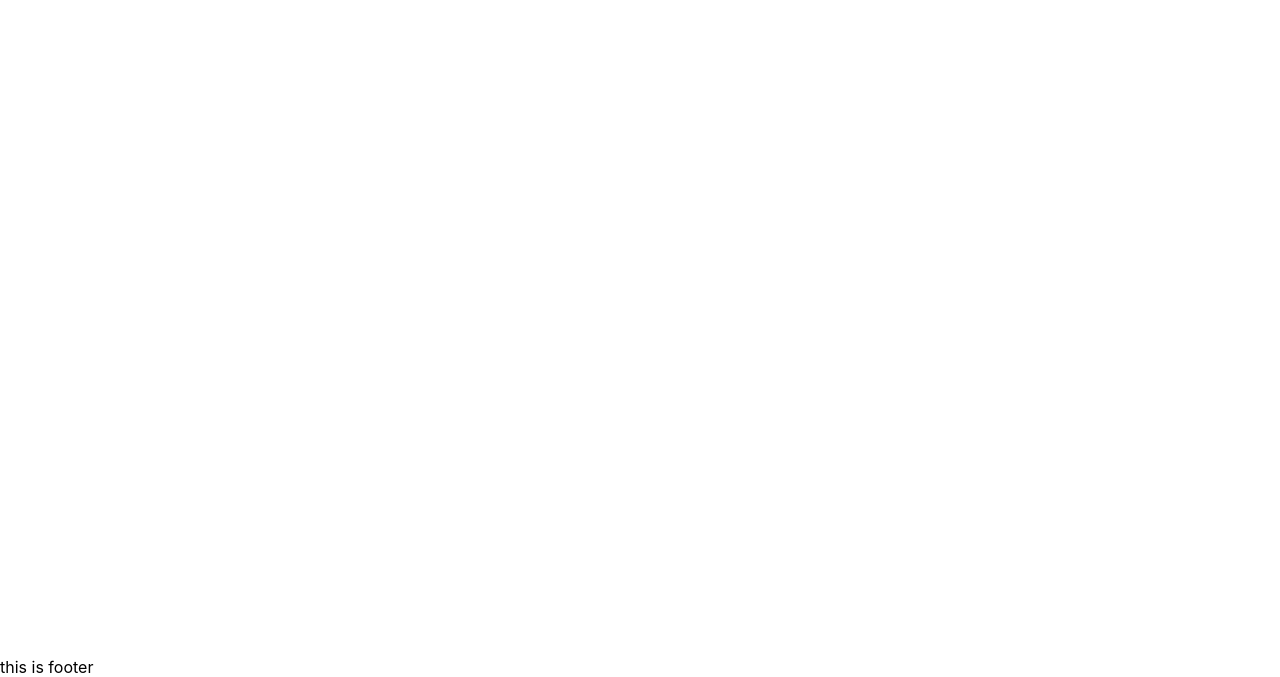
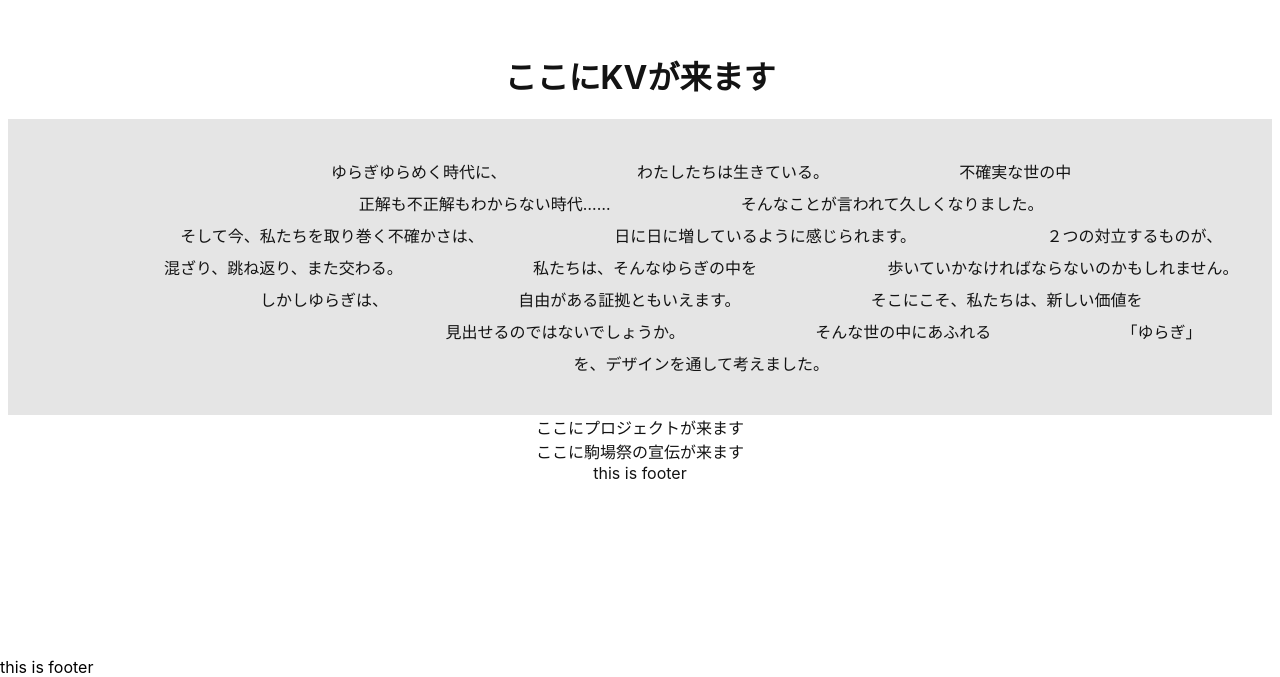
Before and after one commit to designingplusnine/komafes-2021, a Next.js app: page / in a window 1280 px wide. Shown: the part 143-820 px from the top of the page. Built offline with nearby package versions, Linux system fonts and the light colour scheme.

Commit message:
add margin left

```diff
--- a/components/TopPage/Kv.tsx
+++ b/components/TopPage/Kv.tsx
@@ -1,4 +1,8 @@
 import { NextPage } from 'next';
-import styles from '../styles/TopPage/concept.module.scss';
+import styles from './concept.module.scss';
 
-export const Kv: NextPage = () => <div></div>;
+export const Kv: NextPage = () =>
+<div>
+    {/* write here */}
+    <h1>ここにKVが来ます</h1>
+</div>;
--- a/components/TopPage/concept.module.scss
+++ b/components/TopPage/concept.module.scss
@@ -1 +1,16 @@
-@import '../styles/vars'
+@import '../../styles/vars';
+
+@media screen and (min-width: 900px) {
+.concept__box{
+    text-align:center;
+    width:100%;
+    background-color:#E5E5E5;
+    padding:32px 16px;
+}
+.concept__statement{
+    margin-right:0;
+    padding: 4px;
+    display:inline-block;
+}
+
+}
--- a/components/TopPage/concept.tsx
+++ b/components/TopPage/concept.tsx
@@ -1,3 +1,30 @@
 import { NextPage } from 'next';
+import styles from './concept.module.scss';
 
-export const Concept: NextPage = () => <div></div>;
+const arr = [
+    {content:'ゆらぎゆらめく時代に、',marginLeft:'10%'},
+    {content:'わたしたちは生きている。',marginLeft:'10%'},
+    {content:'不確実な世の中',marginLeft:'10%'},
+    {content:'正解も不正解もわからない時代……',marginLeft:'10%'},
+    {content:'そんなことが言われて久しくなりました。',marginLeft:'10%'},
+    {content:'そして今、私たちを取り巻く不確かさは、',marginLeft:'10%'},
+    {content:'日に日に増しているように感じられます。',marginLeft:'10%'},
+    {content:'２つの対立するものが、',marginLeft:'10%'},
+    {content:'混ざり、跳ね返り、また交わる。',marginLeft:'10%'},
+    {content:'私たちは、そんなゆらぎの中を',marginLeft:'10%'},
+    {content:'歩いていかなければならないのかもしれません。',marginLeft:'10%'},
+    {content:'しかしゆらぎは、',marginLeft:'10%'},
+    {content:'自由がある証拠ともいえます。',marginLeft:'10%'},
+    {content:'そこにこそ、私たちは、新しい価値を',marginLeft:'10%'},
+    {content:'見出せるのではないでしょうか。',marginLeft:'30%'},
+    {content:'そんな世の中にあふれる',marginLeft:'10%'},
+    {content:'「ゆらぎ」',marginLeft:'10%'},
+    {content:'を、デザインを通して考えました。',marginLeft:'10%'},
+];
+
+export const Concept: NextPage = () =>
+<div className={styles.concept__box}>
+    <div className={styles.concept__statement}>
+    {arr.map((paragraph, i) => <div style={{marginLeft: paragraph.marginLeft}} className={styles.concept__statement}key={i}>{paragraph.content}</div>)}
+    </div>
+</div>;
--- a/components/TopPage/komafes.tsx
+++ b/components/TopPage/komafes.tsx
@@ -1,4 +1,7 @@
 import { NextPage } from 'next';
-import styles from '../styles/TopPage/concept.module.scss';
+import styles from './concept.module.scss';
 
-export const Komafes: NextPage = () => <div></div>;
+export const Komafes: NextPage = () =>
+<div>
+ここに駒場祭の宣伝が来ます
+</div>;
--- a/components/TopPage/projects.tsx
+++ b/components/TopPage/projects.tsx
@@ -1,4 +1,7 @@
 import { NextPage } from 'next';
-import styles from '../styles/TopPage/concept.module.scss';
+import styles from './concept.module.scss';
 
-export const Projects: NextPage = () =><div></div>;
+export const Projects: NextPage = () =>
+<div>
+ここにプロジェクトが来ます
+</div>;
--- a/pages/index.tsx
+++ b/pages/index.tsx
@@ -3,6 +3,7 @@ import {Kv} from '../components/TopPage/kv';
 import {Komafes} from '../components/TopPage/komafes';
 import {Concept} from '../components/TopPage/concept';
 import {Projects} from '../components/TopPage/projects';
+import {Footer} from '../components/Footer';
 import Head from 'next/head';
 import styles from '../styles/pages/Home.module.scss';
 
@@ -17,6 +18,7 @@ const Home: NextPage = () => (
     <Concept/>
     <Projects/>
     <Komafes/>
+    <Footer></Footer>
   </div>
 );
 
```
Also changed, not shown: components/TopPage/kv.module.scss (line endings or trailing spaces).
